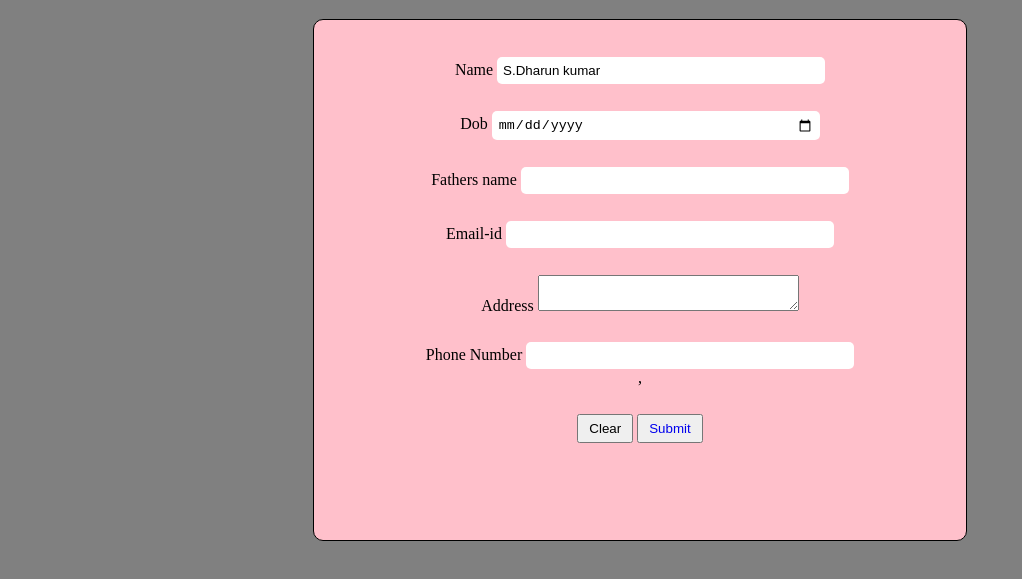
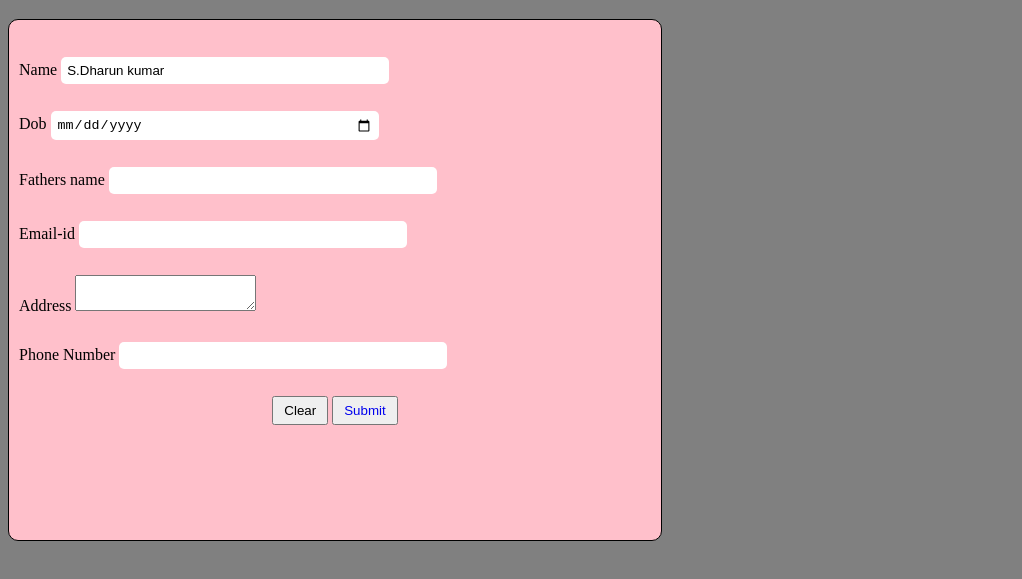
Before and after one commit to dharun2503/dk-bio, a plain HTML site: page index.html in a window 1280 px wide. Shown: the part 61-640 px from the top of the page, without its empty margins (0-1022 px from the left). Drawn offline with Linux system fonts and the light colour scheme.

Commit message:
Update index.html

```diff
--- a/index.html
+++ b/index.html
@@ -15,26 +15,26 @@
         <center>
             <h1>PERSONAL DETAILS</h1>
         </center>
-        <center>
+
             <div class="container">
-                <div class="bio">Name <input type="text" value="S.Dharun kumar">
+                <div class="bio"><label>Name </label> <input type="text" value="S.Dharun kumar" class="name">
 
                 </div>
-               <div class="bio">Dob <input type="date"></div>
+               <div class="bio"><label>Dob</label>  <input type="date" class="dob"></div>
 
 
-               <div class="bio">Fathers name <input type="text"></div>
+               <div class="bio"><label>Fathers name</label>  <input type="text" class="fname"></div>
 
-              <div class="bio">  Email-id <input type="text"></div>
+              <div class="bio"> <label>Email-id</label>  <input type="text" class="mail"></div>
 
-              <div class="bio">  Address <textarea name="" id="" cols="30" rows=""></textarea></div>
+              <div class="bio"> <label> Address </label><textarea class="add"></textarea></div>
 
-               <div class="bio">Phone Number <input type="Number"></div>
-               , <div class="bio"><button type="clear">Clear</button>
+               <div class="bio"><label >Phone Number</label>  <input type="Number" class="num"></div>
+              <center> <div class="bio"><button type="clear">Clear</button>
                 <button type="button"><a href="main.html"> Submit</button></a></div>
+            </center>
+            </div>
 
-            </div>
-        </center>
 
     </form>
 
```
